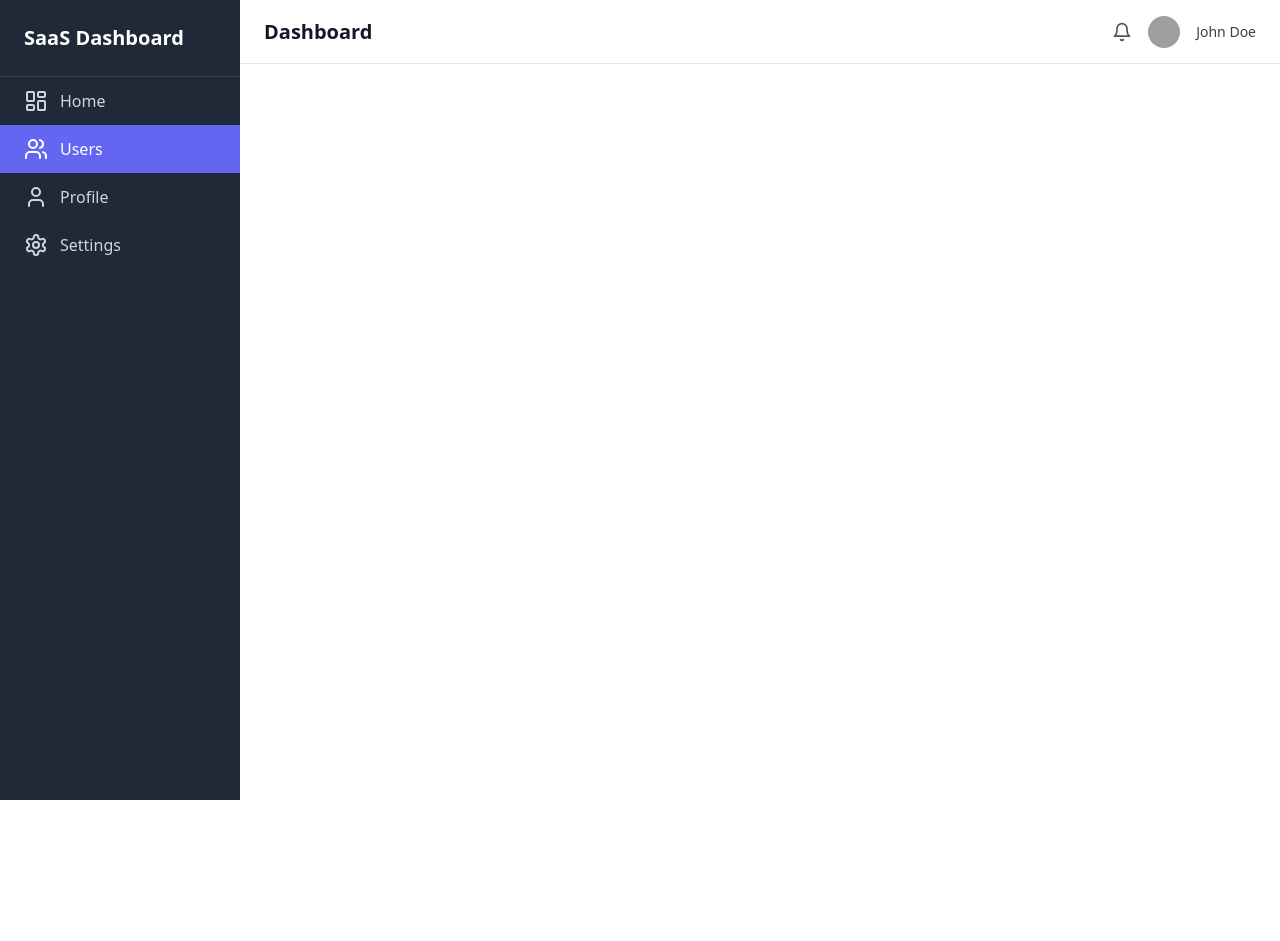
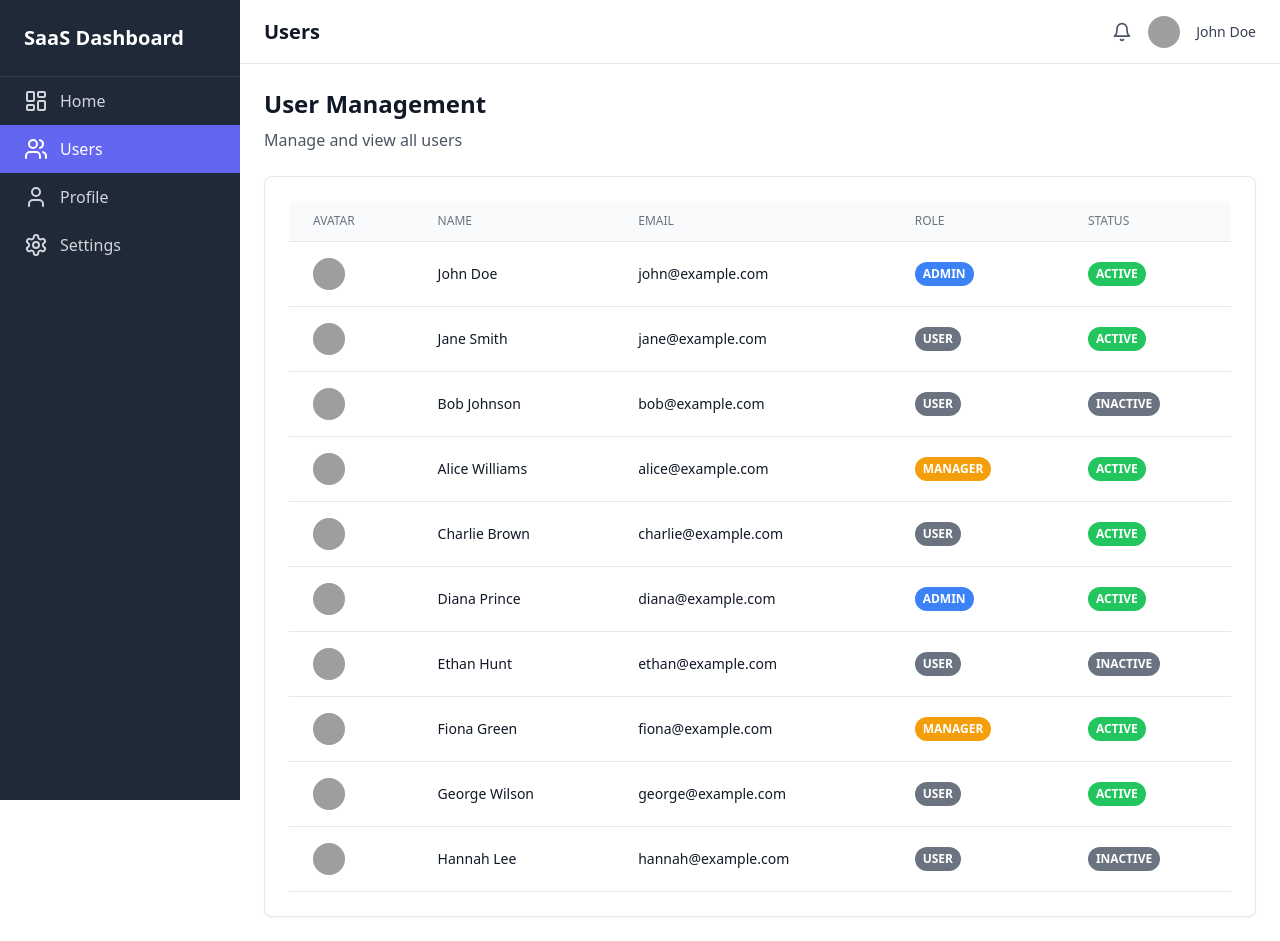
Before and after one commit to buskari/quantum-dashboard, a React (Vite) app: page /users in a window 1280 px wide. Before the commit the page ends 800 px from the top, so only its background shows below. Built offline with nearby package versions, Linux system fonts and the light colour scheme; grey boxes are pictures that could not be loaded.

Commit message:
Add UserListPage component and update routing in App

```diff
--- a/src/App.tsx
+++ b/src/App.tsx
@@ -3,6 +3,7 @@ import Sidebar from './components/layout/Sidebar'
 import Header from './components/layout/Header'
 import TestPage from './pages/TestPage'
 import DashboardPage from './pages/DashboardPage'
+import UserListPage from './pages/UserListPage'
 import { LayoutDashboard, Users, User, Settings } from 'lucide-react'
 
 function AppContent() {
@@ -15,18 +16,29 @@ function AppContent() {
     { id: 'settings', label: 'Settings', icon: <Settings />, path: '/settings' },
   ]
 
+  const pageTitles: { [key: string]: string } = {
+    '/': 'Home',
+    '/test': 'Test Page',
+    '/users': 'Users',
+    '/profile': 'Profile',
+    '/settings': 'Settings',
+  }
+
+  const pageTitle = pageTitles[location.pathname] || 'Dashboard'
+
   return (
     <div className="flex">
       <Sidebar items={navItems} currentPath={location.pathname} />
       <main className="ml-60 flex-1">
         <Header
-          title="Dashboard"
+          title={pageTitle}
           userName="John Doe"
           userAvatar="https://i.pravatar.cc/150?img=1"
         />
         <Routes>
           <Route path="/" element={<DashboardPage />} />
           <Route path="/test" element={<TestPage />} />
+          <Route path="/users" element={<UserListPage />} />
         </Routes>
       </main>
     </div>
--- /dev/null
+++ b/src/pages/UserListPage.tsx
@@ -0,0 +1,60 @@
+import Card from '../components/ui/Card'
+import Table from '../components/ui/Table'
+import Avatar from '../components/ui/Avatar'
+import Badge from '../components/ui/Badge'
+
+export default function UserListPage() {
+  const users = [
+    { id: 1, name: 'John Doe', email: 'john@example.com', role: 'Admin', status: 'active', avatar: 'https://i.pravatar.cc/150?img=1' },
+    { id: 2, name: 'Jane Smith', email: 'jane@example.com', role: 'User', status: 'active', avatar: 'https://i.pravatar.cc/150?img=2' },
+    { id: 3, name: 'Bob Johnson', email: 'bob@example.com', role: 'User', status: 'inactive', avatar: 'https://i.pravatar.cc/150?img=3' },
+    { id: 4, name: 'Alice Williams', email: 'alice@example.com', role: 'Manager', status: 'active', avatar: 'https://i.pravatar.cc/150?img=4' },
+    { id: 5, name: 'Charlie Brown', email: 'charlie@example.com', role: 'User', status: 'active', avatar: 'https://i.pravatar.cc/150?img=5' },
+    { id: 6, name: 'Diana Prince', email: 'diana@example.com', role: 'Admin', status: 'active', avatar: 'https://i.pravatar.cc/150?img=6' },
+    { id: 7, name: 'Ethan Hunt', email: 'ethan@example.com', role: 'User', status: 'inactive', avatar: 'https://i.pravatar.cc/150?img=7' },
+    { id: 8, name: 'Fiona Green', email: 'fiona@example.com', role: 'Manager', status: 'active', avatar: 'https://i.pravatar.cc/150?img=8' },
+    { id: 9, name: 'George Wilson', email: 'george@example.com', role: 'User', status: 'active', avatar: 'https://i.pravatar.cc/150?img=9' },
+    { id: 10, name: 'Hannah Lee', email: 'hannah@example.com', role: 'User', status: 'inactive', avatar: 'https://i.pravatar.cc/150?img=10' },
+  ];
+
+  const columns = [
+    {
+      key: 'avatar',
+      label: 'Avatar',
+      render: (value: string) => <Avatar src={value} size="sm" />
+    },
+    { key: 'name', label: 'Name' },
+    { key: 'email', label: 'Email' },
+    {
+      key: 'role',
+      label: 'Role',
+      render: (value: string) => {
+        const variant = value === 'Admin' ? 'info' : value === 'Manager' ? 'warning' : 'default';
+        return <Badge variant={variant}>{value}</Badge>;
+      }
+    },
+    {
+      key: 'status',
+      label: 'Status',
+      render: (value: string) => (
+        <Badge variant={value === 'active' ? 'success' : 'default'}>
+          {value}
+        </Badge>
+      )
+    },
+  ];
+
+  return (
+    <div className="p-6">
+      <h1 className="text-2xl font-bold text-gray-900 mb-2">User Management</h1>
+      <p className="text-gray-600 mb-6">Manage and view all users</p>
+
+      <Card>
+        <Table
+          columns={columns}
+          data={users}
+        />
+      </Card>
+    </div>
+  )
+}
```
